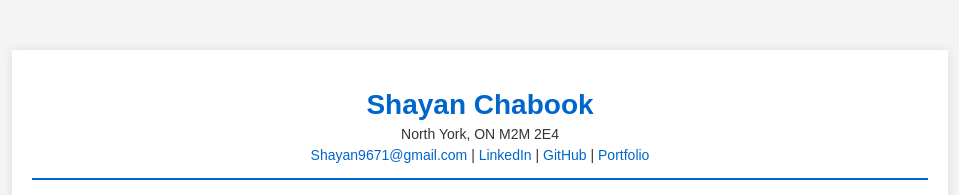
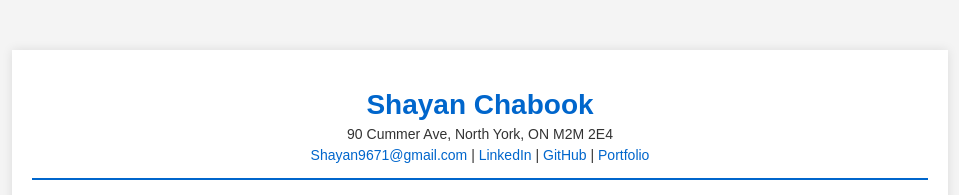
Before and after one commit to ShayanChk/Shayan_Resume.github.io, a plain HTML site: page index.html in a window 1280 px wide. Shown: the top 195 px of the page, without its empty margins (160-1119 px from the left). Drawn offline with Linux system fonts and the light colour scheme.

Commit message:
Update index.html

```diff
--- a/index.html
+++ b/index.html
@@ -70,7 +70,7 @@
     <div class="container">
         <div class="header">
             <h1>Shayan Chabook</h1>
-            <p>North York, ON M2M 2E4</p>
+            <p>90 Cummer Ave, North York, ON M2M 2E4</p>
             <p><a href="mailto:Shayan9671@gmail.com">Shayan9671@gmail.com</a> | <a href="https://www.linkedin.com/in/shayan-chabook/">LinkedIn</a> | <a href="https://github.com/ShayanChk">GitHub</a> | <a href="https://shayanchk.github.io/ShayanPort.github.io/">Portfolio</a></p>
         </div>
 
```
